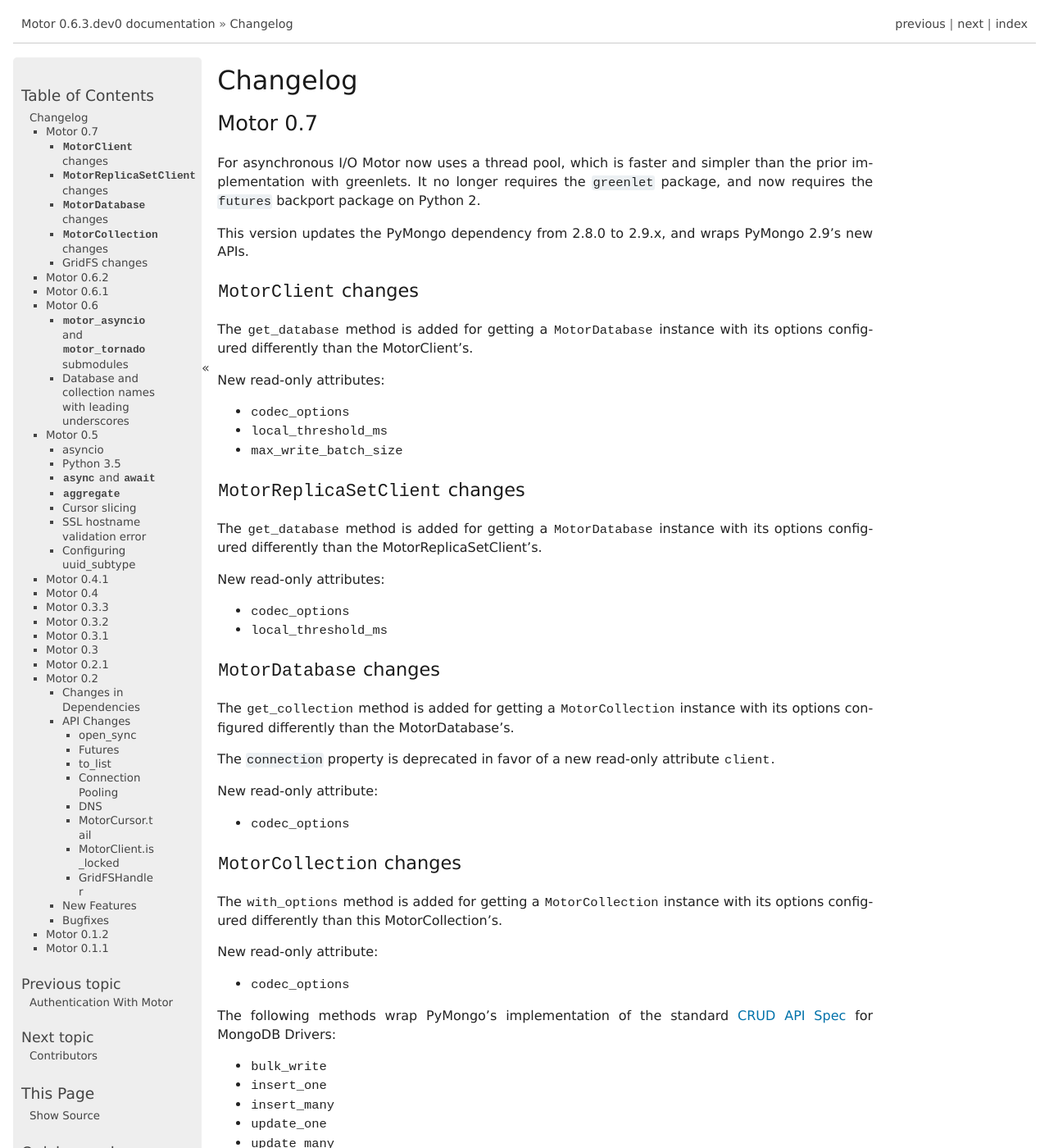
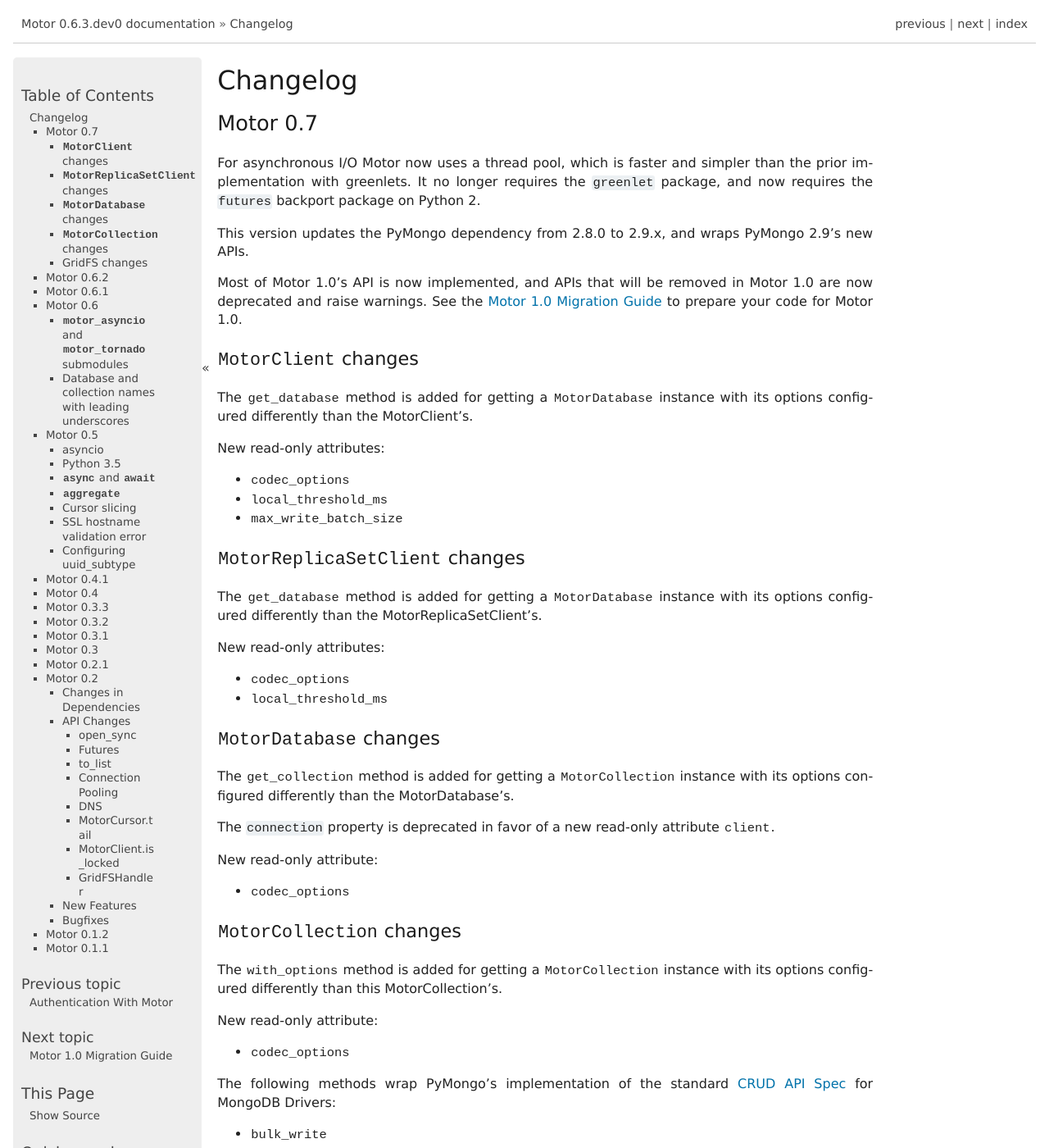
Before and after one commit to mongodb/motor, a Sphinx documentation site: the page built from doc/changelog.rst, in a window 1280 px wide and 1400 px high. Shown: the whole window at 82% size. Built offline with Sphinx 7.4.7, drawn with Linux system fonts in a browser that asks for light colours; the version number is read from the project's files by our own code; some of the changed lines change nothing that is shown.

Commit message:
MOTOR-97 Migration guide to Motor 1.0.

```diff
--- a/doc/changelog.rst
+++ b/doc/changelog.rst
@@ -13,6 +13,10 @@
 
 This version updates the PyMongo dependency from 2.8.0 to 2.9.x, and wraps
 PyMongo 2.9's new APIs.
+
+Most of Motor 1.0's API is now implemented, and APIs that will be removed in
+Motor 1.0 are now deprecated and raise warnings. See the
+:doc:`/migrate-to-motor-1` to prepare your code for Motor 1.0.
 
 `MotorClient` changes
 ~~~~~~~~~~~~~~~~~~~~~
--- a/doc/index.rst
+++ b/doc/index.rst
@@ -58,6 +58,7 @@
    tutorial-asyncio
    examples/index
    changelog
+   migrate-to-motor-1
    contributors
 
 Classes
--- /dev/null
+++ b/doc/migrate-to-motor-1.rst
@@ -0,0 +1,400 @@
+Motor 1.0 Migration Guide
+=========================
+
+.. currentmodule:: motor.motor_tornado
+
+Motor 1.0 will bring a number of backward breaking changes. Follow this guide to
+migrate an existing application that had used an older version of Motor.
+
+Motor 0.7
+---------
+
+The first step in migrating to Motor 1.0 is to upgrade to at least Motor 0.7.
+If your project has a
+requirements.txt file, add the line::
+
+  motor >= 0.7, < 1.0
+
+Most of the key new
+methods and options from Motor 1.0 are backported in Motor 0.7 making
+migration much easier.
+
+Enable Deprecation Warnings
+---------------------------
+
+Starting with Motor 0.7, `DeprecationWarning` is raised by most methods
+removed in Motor 1.0. Make sure you enable runtime warnings to see
+where deprecated functions and methods are being used in your application::
+
+  python -Wd <your application>
+
+Warnings can also be changed to errors::
+
+  python -Wd -Werror <your application>
+
+.. note:: Not all deprecated features raise `DeprecationWarning` when
+  used. For example, the `~MotorCollection.find` options
+  renamed in Motor 1.0 do not raise `DeprecationWarning` when used in
+  Motor 0.x. See also `Removed features with no migration path`_.
+
+CRUD API
+--------
+
+Changes to find() and find_one()
+................................
+
+"spec" renamed "filter"
+~~~~~~~~~~~~~~~~~~~~~~~
+
+The ``spec`` option has been renamed to ``filter``. Code like this::
+
+  cursor = collection.find(spec={"a": 1})
+
+can be changed to this with Motor 0.7 or later::
+
+  cursor = collection.find(filter={"a": 1})
+
+or this with any version of Motor::
+
+  cursor = collection.find({"a": 1})
+
+"fields" renamed "projection"
+~~~~~~~~~~~~~~~~~~~~~~~~~~~~~
+
+The ``fields`` option has been renamed to ``projection``. Code like this::
+
+  cursor = collection.find({"a": 1}, fields={"_id": False})
+
+can be changed to this with Motor 0.7 or later::
+
+  cursor = collection.find({"a": 1}, projection={"_id": False})
+
+or this with any version of Motor::
+
+  cursor = collection.find({"a": 1}, {"_id": False})
+
+"partial" renamed "allow_partial_results"
+~~~~~~~~~~~~~~~~~~~~~~~~~~~~~~~~~~~~~~~~~
+
+The ``partial`` option has been renamed to ``allow_partial_results``. Code like
+this::
+
+  cursor = collection.find({"a": 1}, partial=True)
+
+can be changed to this with Motor 0.7 or later::
+
+  cursor = collection.find({"a": 1}, allow_partial_results=True)
+
+"timeout" replaced by "no_cursor_timeout"
+~~~~~~~~~~~~~~~~~~~~~~~~~~~~~~~~~~~~~~~~~
+
+The ``timeout`` option has been replaced by ``no_cursor_timeout``. Code like this::
+
+  cursor = collection.find({"a": 1}, timeout=False)
+
+can be changed to this with Motor 0.7 or later::
+
+  cursor = collection.find({"a": 1}, no_cursor_timeout=True)
+
+"snapshot" and "max_scan" replaced by "modifiers"
+~~~~~~~~~~~~~~~~~~~~~~~~~~~~~~~~~~~~~~~~~~~~~~~~~
+
+The ``snapshot`` and ``max_scan`` options have been removed. They can now be set,
+along with other $ query modifiers, through the ``modifiers`` option. Code like
+this::
+
+  cursor = collection.find({"a": 1}, snapshot=True)
+
+can be changed to this with Motor 0.7 or later::
+
+  cursor = collection.find({"a": 1}, modifiers={"$snapshot": True})
+
+or with any version of Motor::
+
+  cursor = collection.find({"$query": {"a": 1}, "$snapshot": True})
+
+"network_timeout" is removed
+~~~~~~~~~~~~~~~~~~~~~~~~~~~~
+
+The ``network_timeout`` option has been removed. This option was always the
+wrong solution for timing out long running queries and should never be used
+in production. Starting with **MongoDB 2.6** you can use the $maxTimeMS query
+modifier. Code like this::
+
+  # Set a 5 second select() timeout.
+  cursor = collection.find({"a": 1}, network_timeout=5)
+
+can be changed to this with Motor 0.7 or later::
+
+  # Set a 5 second (5000 millisecond) server side query timeout.
+  cursor = collection.find({"a": 1}, modifiers={"$maxTimeMS": 5000})
+
+or with any version of Motor::
+
+  cursor = collection.find({"$query": {"a": 1}, "$maxTimeMS": 5000})
+
+.. seealso:: `$maxTimeMS
+  <http://docs.mongodb.org/manual/reference/operator/meta/maxTimeMS/>`_
+
+Tailable cursors
+~~~~~~~~~~~~~~~~
+
+The ``tailable`` and ``await_data`` options have been replaced by `cursor_type`.
+Code like this::
+
+  cursor = collection.find({"a": 1}, tailable=True)
+  cursor = collection.find({"a": 1}, tailable=True, await_data=True)
+
+can be changed to this with Motor 0.7 or later::
+
+  from pymongo import CursorType
+  cursor = collection.find({"a": 1}, cursor_type=CursorType.TAILABLE)
+  cursor = collection.find({"a": 1}, cursor_type=CursorType.TAILABLE_AWAIT)
+
+Other removed options
+~~~~~~~~~~~~~~~~~~~~~
+
+The ``read_preference``, ``tag_sets``,
+and ``secondary_acceptable_latency_ms`` options have been removed. See the `Read
+Preferences`_ section for solutions.
+
+Read Preferences
+----------------
+
+The "read_preference" attribute is immutable
+............................................
+
+Code like this::
+
+  from pymongo import ReadPreference
+  db = client.my_database
+  db.read_preference = ReadPreference.SECONDARY
+
+can be changed to this with Motor 0.7 or later::
+
+  db = client.get_database("my_database",
+                           read_preference=ReadPreference.SECONDARY)
+
+Code like this::
+
+  cursor = collection.find({"a": 1},
+                           read_preference=ReadPreference.SECONDARY)
+
+can be changed to this with Motor 0.7 or later::
+
+  coll2 = collection.with_options(read_preference=ReadPreference.SECONDARY)
+  cursor = coll2.find({"a": 1})
+
+.. seealso:: `MotorDatabase.get_collection`
+
+The "tag_sets" option and attribute are removed
+...............................................
+
+The ``tag_sets`` MotorClient option is removed. The ``read_preference``
+option can be used instead. Code like this::
+
+  client = MotorClient(
+      read_preference=ReadPreference.SECONDARY,
+      tag_sets=[{"dc": "ny"}, {"dc": "sf"}])
+
+can be changed to this with Motor 0.7 or later::
+
+  from pymongo.read_preferences import Secondary
+  client = MotorClient(read_preference=Secondary([{"dc": "ny"}]))
+
+To change the tags sets for a MotorDatabase or MotorCollection, code like this::
+
+  db = client.my_database
+  db.read_preference = ReadPreference.SECONDARY
+  db.tag_sets = [{"dc": "ny"}]
+
+can be changed to this with Motor 0.7 or later::
+
+  db = client.get_database("my_database",
+                           read_preference=Secondary([{"dc": "ny"}]))
+
+Code like this::
+
+  cursor = collection.find(
+      {"a": 1},
+      read_preference=ReadPreference.SECONDARY,
+      tag_sets=[{"dc": "ny"}])
+
+can be changed to this with Motor 0.7 or later::
+
+  from pymongo.read_preferences import Secondary
+  coll2 = collection.with_options(
+      read_preference=Secondary([{"dc": "ny"}]))
+  cursor = coll2.find({"a": 1})
+
+.. seealso:: `MotorDatabase.get_collection`
+
+The "secondary_acceptable_latency_ms" option and attribute are removed
+......................................................................
+
+Motor 0.x supports ``secondary_acceptable_latency_ms`` as an option to methods
+throughout the driver, but mongos only supports a global latency option.
+Motor 1.0 has changed to match the behavior of mongos, allowing migration
+from a single server, to a replica set, to a sharded cluster without a
+surprising change in server selection behavior. A new option,
+``localThresholdMS``, is available through MotorClient and should be used in
+place of ``secondaryAcceptableLatencyMS``. Code like this::
+
+  client = MotorClient(readPreference="nearest",
+                       secondaryAcceptableLatencyMS=100)
+
+can be changed to this with Motor 0.7 or later::
+
+  client = MotorClient(readPreference="nearest",
+                       localThresholdMS=100)
+
+Write Concern
+-------------
+
+The "write_concern" attribute is immutable
+..........................................
+
+The ``write_concern`` attribute is immutable in Motor 1.0. Code like this::
+
+  client = MotorClient()
+  client.write_concern = {"w": "majority"}
+
+can be changed to this with any version of Motor::
+
+  client = MotorClient(w="majority")
+
+Code like this::
+
+  db = client.my_database
+  db.write_concern = {"w": "majority"}
+
+can be changed to this with Motor 0.7 or later::
+
+  from pymongo import WriteConcern
+  db = client.get_database("my_database",
+                           write_concern=WriteConcern(w="majority"))
+
+The new CRUD API write methods do not accept write concern options. Code like
+this::
+
+  oid = collection.insert({"a": 2}, w="majority")
+
+can be changed to this with Motor 0.7 or later::
+
+  from pymongo import WriteConcern
+  coll2 = collection.with_options(
+      write_concern=WriteConcern(w="majority"))
+  oid = coll2.insert({"a": 2})
+
+.. seealso:: `MotorDatabase.get_collection`
+
+Codec Options
+-------------
+
+The "document_class" attribute is removed
+.........................................
+
+Code like this::
+
+  from bson.son import SON
+  client = MotorClient()
+  client.document_class = SON
+
+can be replaced by this in any version of Motor::
+
+  from bson.son import SON
+  client = MotorClient(document_class=SON)
+
+or to change the ``document_class`` for a `MotorDatabase`
+with Motor 0.7 or later::
+
+  from bson.codec_options import CodecOptions
+  from bson.son import SON
+  db = client.get_database("my_database", CodecOptions(SON))
+
+.. seealso:: `MotorDatabase.get_collection` and
+  `MotorCollection.with_options`
+
+The "uuid_subtype" option and attribute are removed
+...................................................
+
+Code like this::
+
+  from bson.binary import JAVA_LEGACY
+  db = client.my_database
+  db.uuid_subtype = JAVA_LEGACY
+
+can be replaced by this with Motor 0.7 or later::
+
+  from bson.binary import JAVA_LEGACY
+  from bson.codec_options import CodecOptions
+  db = client.get_database("my_database",
+                           CodecOptions(uuid_representation=JAVA_LEGACY))
+
+.. seealso:: `MotorDatabase.get_collection` and
+  `MotorCollection.with_options`
+
+MotorClient and MotorReplicaSetClient
+-------------------------------------
+
+The ``open`` method
+.................
+
+In Motor 1.0, the `MotorClient.open` and `MotorReplicaSetClient.open` methods
+are removed. Motor clients have opened themselves on demand since Motor 0.2.
+
+The max_pool_size parameter is removed
+......................................
+
+Motor 1.0 replaced the max_pool_size parameter with support for the MongoDB URI
+``maxPoolSize`` option. Code like this::
+
+  client = MotorClient(max_pool_size=10)
+
+can be replaced by this with Motor 0.7 or later::
+
+  client = MotorClient(maxPoolSize=10)
+  client = MotorClient("mongodb://localhost:27017/?maxPoolSize=10")
+
+The "disconnect" method is removed
+..................................
+
+Code like this::
+
+  client.disconnect()
+
+can be replaced by this::
+
+  client.close()
+
+The host and port attributes are removed
+........................................
+
+Code like this::
+
+  host = client.host
+  port = client.port
+
+can be replaced by this with Motor 0.7 or later::
+
+  address = client.address
+  host, port = address or (None, None)
+
+
+Removed features with no migration path
+---------------------------------------
+
+`MotorReplicaSetClient` is removed
+..................................
+
+In Motor 1.0, `MotorClient` is the only class. Connect to a replica set with
+a "replicaSet" URI option or parameter::
+
+  MotorClient("mongodb://localhost/?replicaSet=my-rs")
+  MotorClient(host, port, replicaSet="my-rs")
+
+The "compile_re" option is removed
+..................................
+
+In Motor 1.0 regular expressions are never compiled to Python `re.match`
+objects.
```
